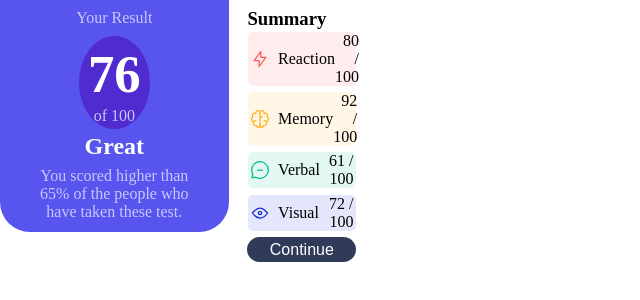
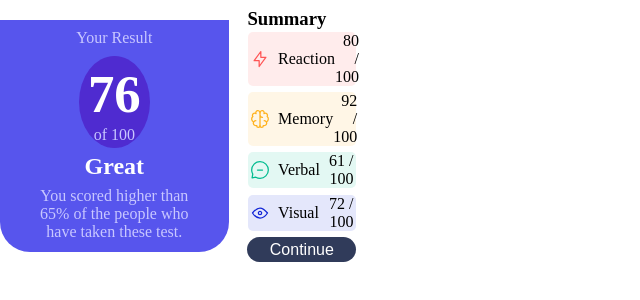
Before and after one commit to JorgeDeAquino/resumo-de-resultado-vue, a Vue app: page / in a window 1536 px wide. Shown: the top 300 px of the page, without its empty margins (0-640 px from the left). Built offline with nearby package versions, Linux system fonts and the light colour scheme.

Commit message:
ajustando app

```diff
--- a/src/App.vue
+++ b/src/App.vue
@@ -21,6 +21,7 @@ export default {
   margin: 0;
   padding: 0;
 }
+
 #app {
   max-height: 100vh;
   display: flex;
@@ -29,9 +30,12 @@ export default {
   padding: 0;
   width: 375px;
   box-sizing: border-box;
-  @media (min-width: 1341px) { // for devices with width larger than 1440px
+
+  @media (min-width: 1341px) {
+    // for devices with width larger than 1440px
     flex-direction: row;
+    justify-content: center;
+    align-items: center;
   }
 }
-
 </style>
```
